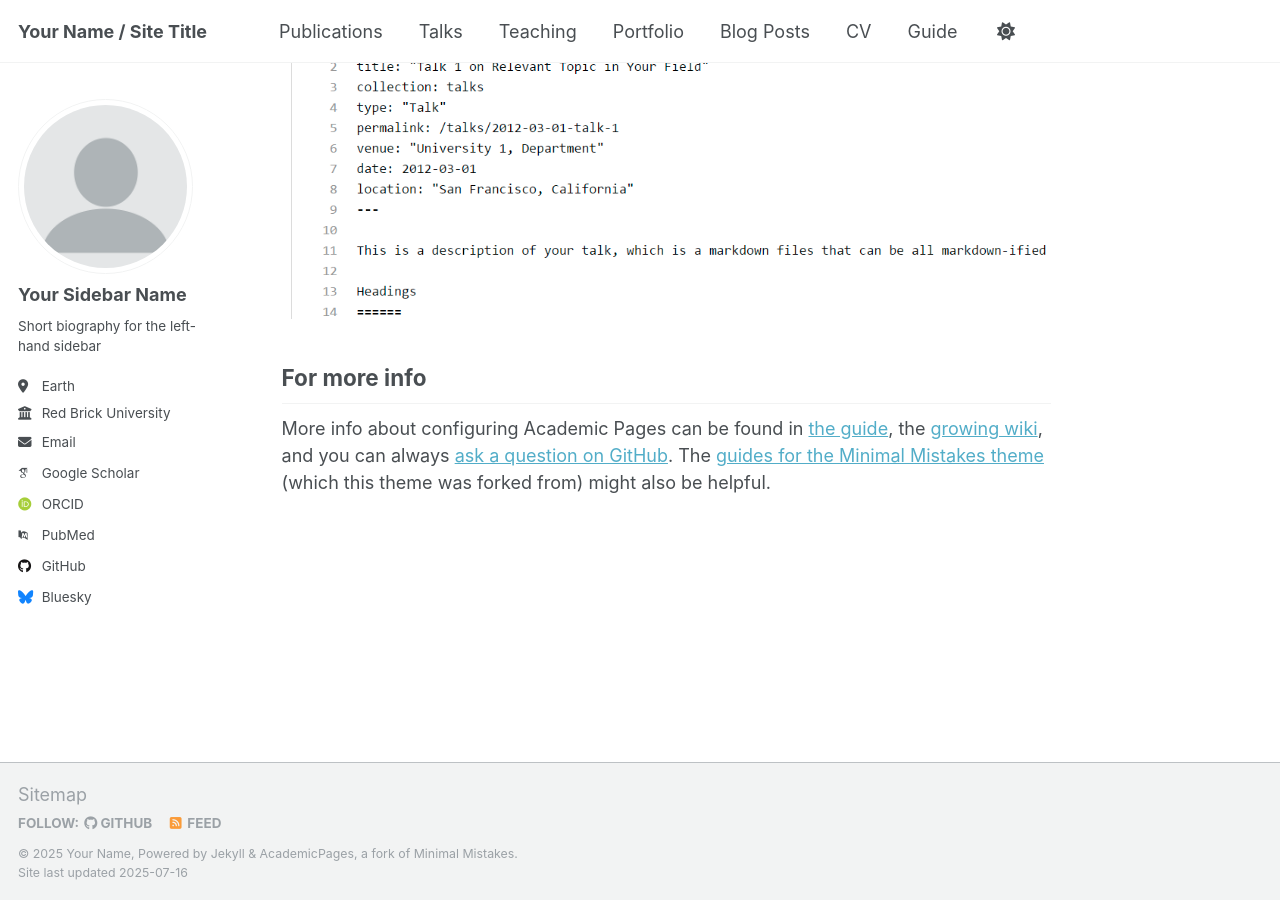
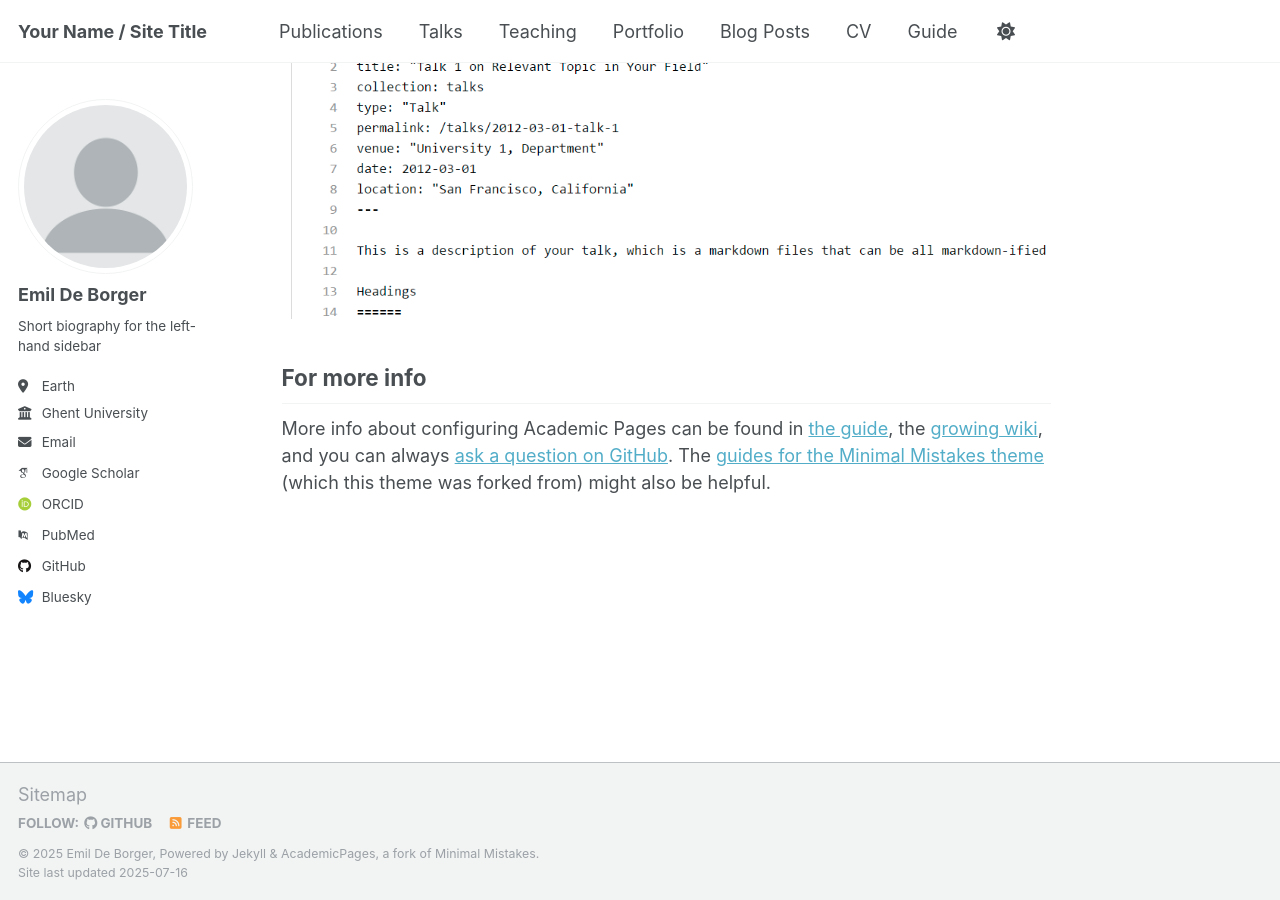
Before and after one commit to edeborger/edeborger.github.io, a Jekyll site: the page built from _pages/about.md, in a window 1280 px wide and 900 px high, scrolled down 2880 px. Built offline with Jekyll 4.4.1, drawn with Linux system fonts in a browser that asks for light colours; some web fonts are replaced; a script that is not in the unit is left out.

Commit message:
Update _config.yml

```diff
--- a/_config.yml
+++ b/_config.yml
@@ -9,10 +9,10 @@
 # Basic Site Settings
 locale                   : "en-US"
 site_theme               : "default"
-theme                    : "jekyll-theme-tactile"
+theme                    : jekyll-theme-tactile
 title                    : "Your Name / Site Title"
 title_separator          : "-"
-name                     : &name "Your Name"
+name                     : &name "Emil De Borger"
 description              : &description "personal description"
 url                      : https://academicpages.github.io # the base hostname & protocol for your site e.g. "https://[your GitHub username].github.io" or if you already have some other page hosted on Github then use "https://[your GitHub username].github.io/[Your Repo Name]"
 baseurl                  : "" # the subpath of your site, e.g. "/blog"
@@ -24,11 +24,11 @@ repository               : "academicpages/academicpages.github.io"
 author:
   # Biographic information
   avatar           : "profile.png"
-  name             : "Your Sidebar Name"
+  name             : "Emil De Borger"
   pronouns         : # example: "she/her"
   bio              : "Short biography for the left-hand sidebar"
   location         : "Earth"
-  employer         : "Red Brick University"
+  employer         : "Ghent University"
   uri              : # URL
   email            : "none@example.org"
 
```
